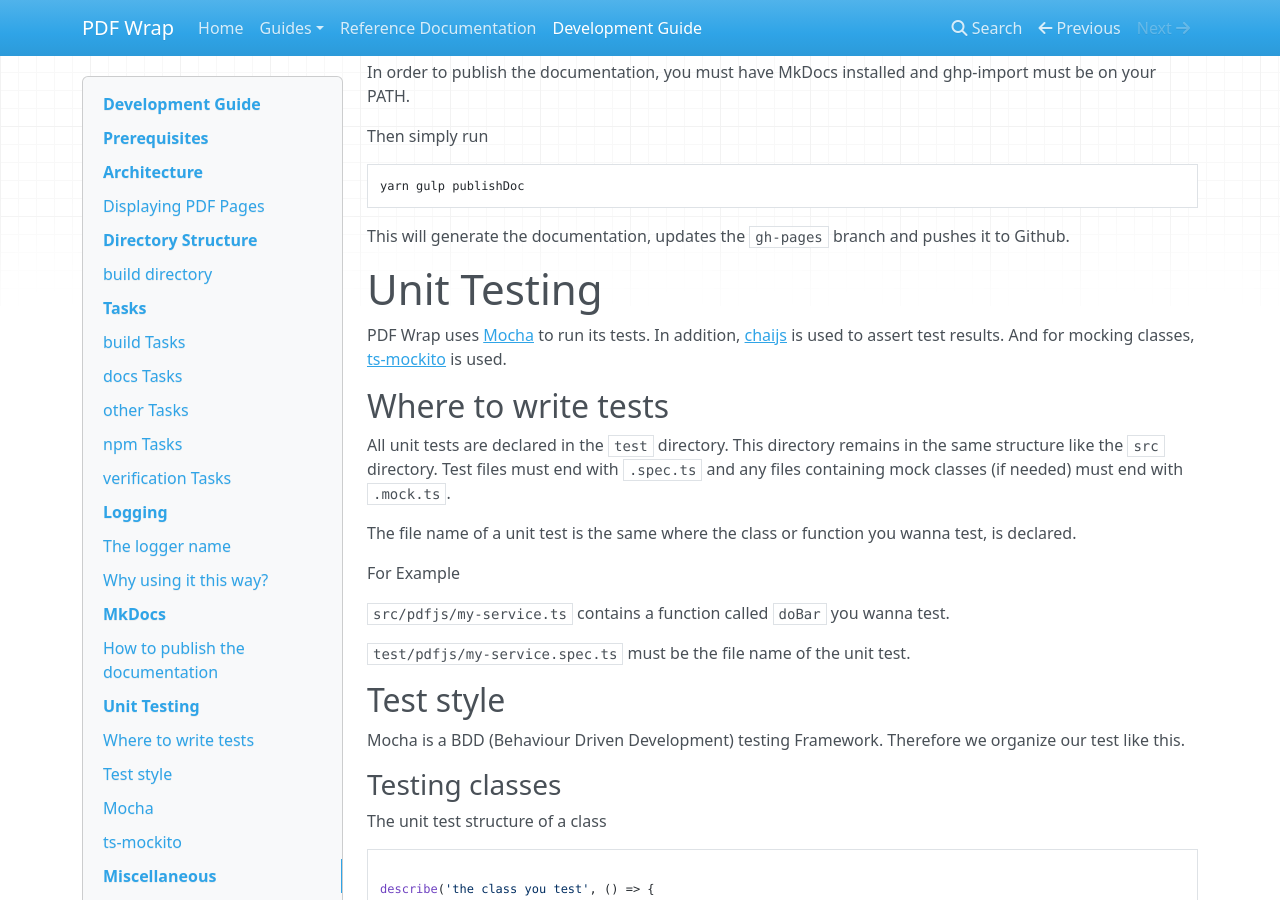
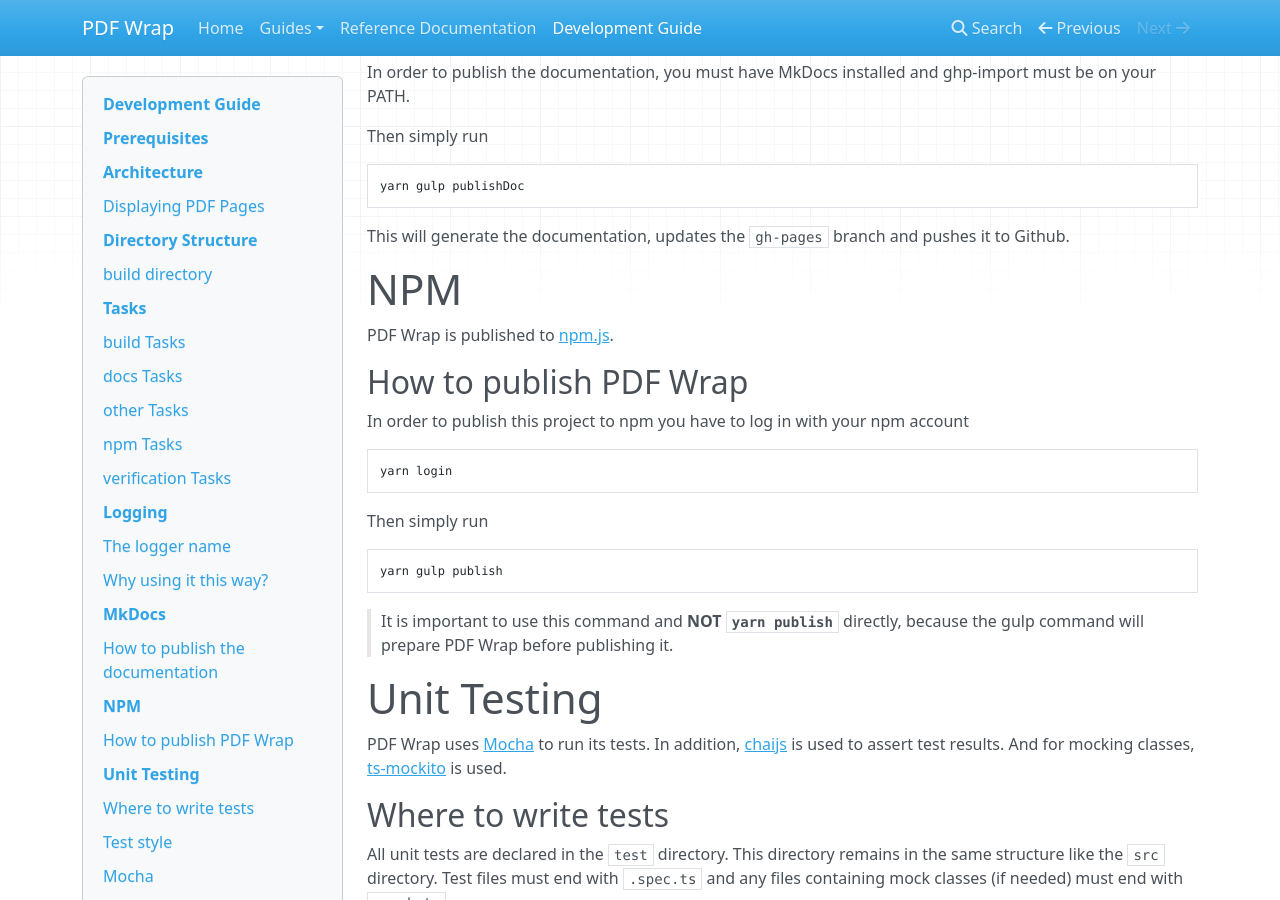
Before and after one commit to fluxapps/pdf-wrap, an MkDocs documentation site: the page built from docs/development-guide.md, in a window 1280 px wide and 900 px high, scrolled down 7818 px. Built offline with MkDocs 1.6.1, drawn with Linux system fonts in a browser that asks for light colours; nearby versions of some CDN libraries; old or Windows-style settings are respelled for this version of MkDocs.

Commit message:
Update docu

````diff
--- a/docs/development-guide.md
+++ b/docs/development-guide.md
@@ -314,6 +314,27 @@ yarn gulp publishDoc
 This will generate the documentation, updates the `gh-pages` branch
 and pushes it to Github.
 
+# NPM
+
+PDF Wrap is published to [npm.js](https://www.npmjs.com/package/@srag/pdf-wrap).
+
+## How to publish PDF Wrap
+
+In order to publish this project to npm you have to log in with your npm account
+
+```
+yarn login
+```
+
+Then simply run
+
+```
+yarn gulp publish
+```
+
+> It is important to use this command and **NOT `yarn publish`** directly, because the gulp command will
+prepare PDF Wrap before publishing it.
+
 # Unit Testing
 
 PDF Wrap uses [Mocha](https://mochajs.org/) to run its tests. In addition, [chaijs](http://www.chaijs.com/) is used
````
Also changed, not shown: docs/index.md (+1 -1 lines), docs/reference-documentation.md (+1 -7 lines).
